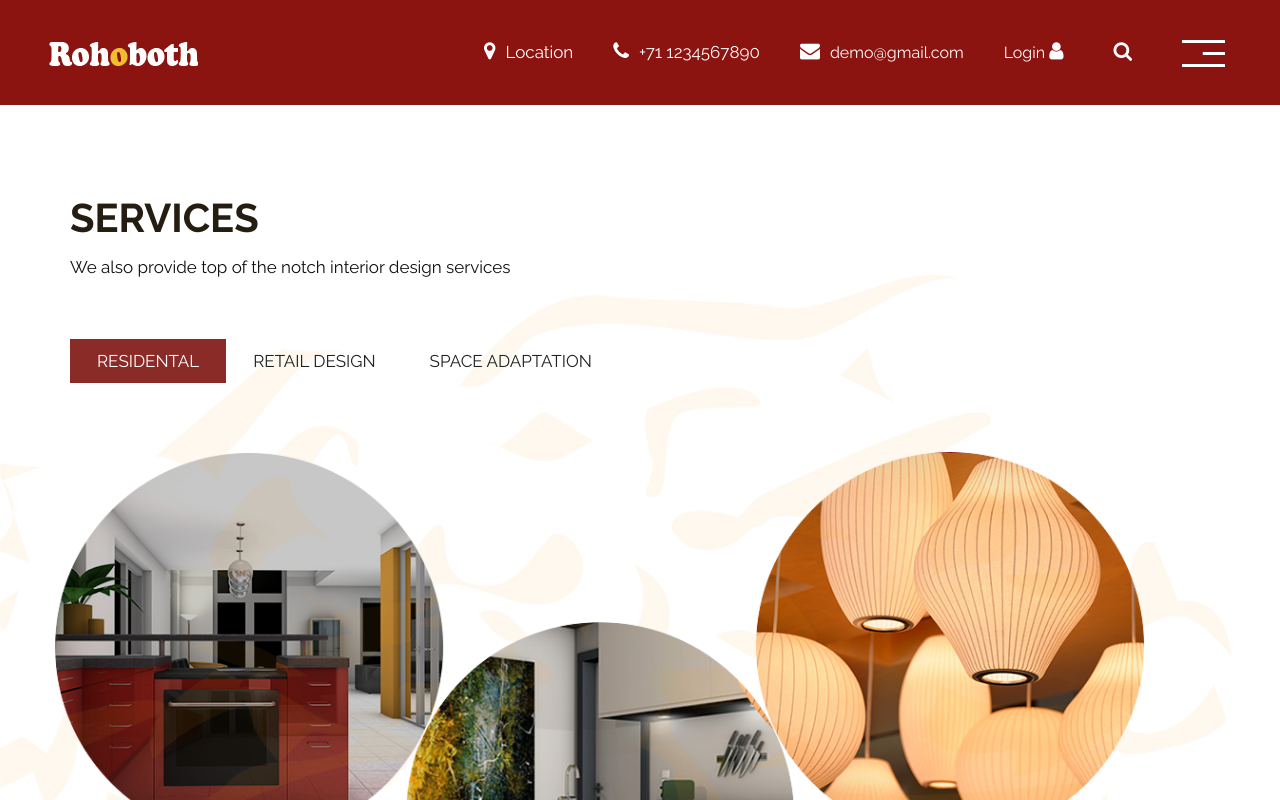
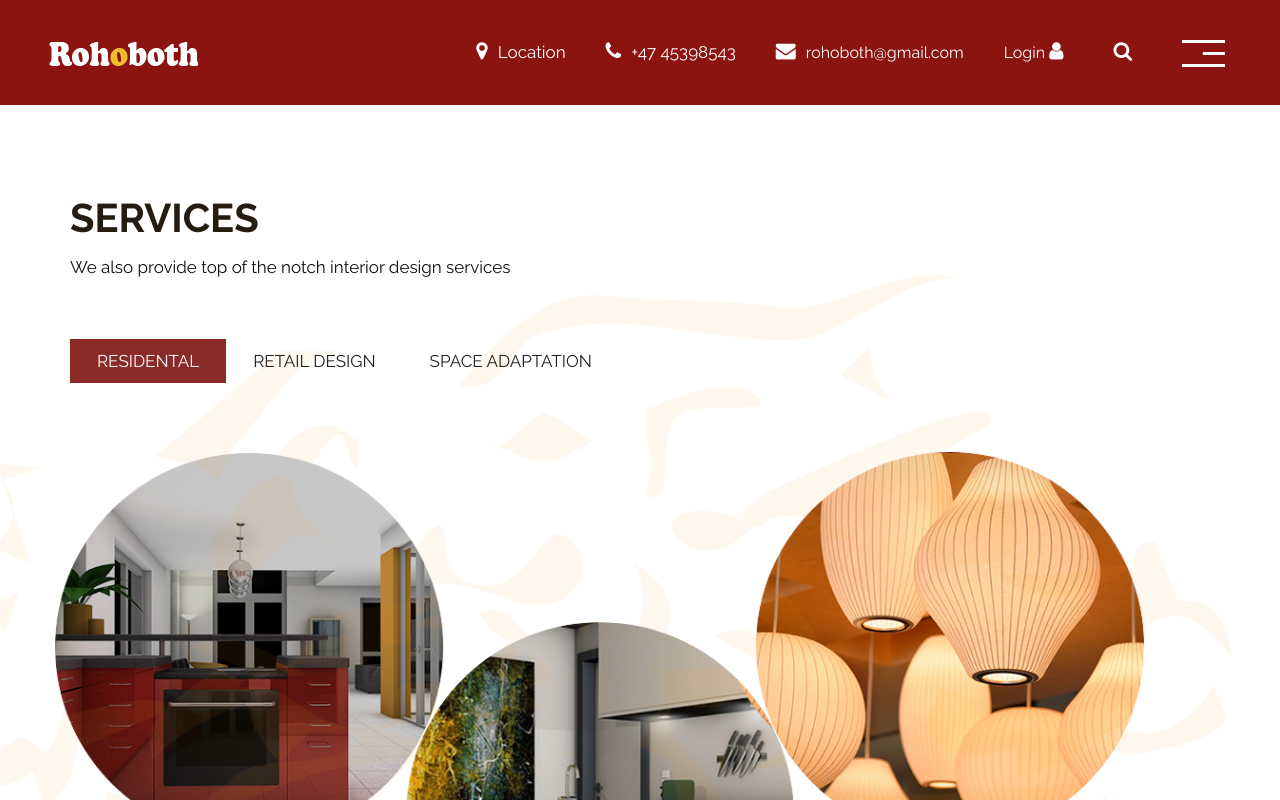
Before and after one commit to berenzo2/Rohoboth-web-site, a plain HTML site: page services.html in a window 1280 px wide. Shown: the top 800 px of the page. Drawn offline with Linux system fonts and the light colour scheme.

Commit message:
Add files via upload

```diff
--- a/services.html
+++ b/services.html
@@ -8,7 +8,7 @@
       <meta name="viewport" content="width=device-width, initial-scale=1">
       <meta name="viewport" content="initial-scale=1, maximum-scale=1">
       <!-- site metas -->
-      <title>basco</title>
+      <title>Rohoboth</title>
       <meta name="keywords" content="">
       <meta name="description" content="">
       <meta name="author" content="">
@@ -52,8 +52,8 @@
                   <div class="col-sm-9">
                      <ul class="email text_align_right">
                         <li class="d_none"> <i class="fa fa-map-marker" aria-hidden="true"></i>Location</a></li>
-                        <li class="d_none"><i class="fa fa-phone" aria-hidden="true"></i>+71  1234567890</a></li>
-                        <li class="d_none"> <a href="#"><i class="fa fa-envelope" aria-hidden="true"></i>demo@gmail.com</a></li>
+                        <li class="d_none"><i class="fa fa-phone" aria-hidden="true"></i>+47  45398543</a></li>
+                        <li class="d_none"> <a href="#"><i class="fa fa-envelope" aria-hidden="true"></i>rohoboth@gmail.com</a></li>
                         <li class="d_none"> <a href="#">Login <i class="fa fa-user" aria-hidden="true"></i></a> </li>
                         <li class="d_none"><i class="fa fa-search" style="cursor: pointer;" aria-hidden="true"></i></li>
                         <li> <button class="openbtn" onclick="openNav()"><img src="images/menu_btn.png"></button></li>
```
